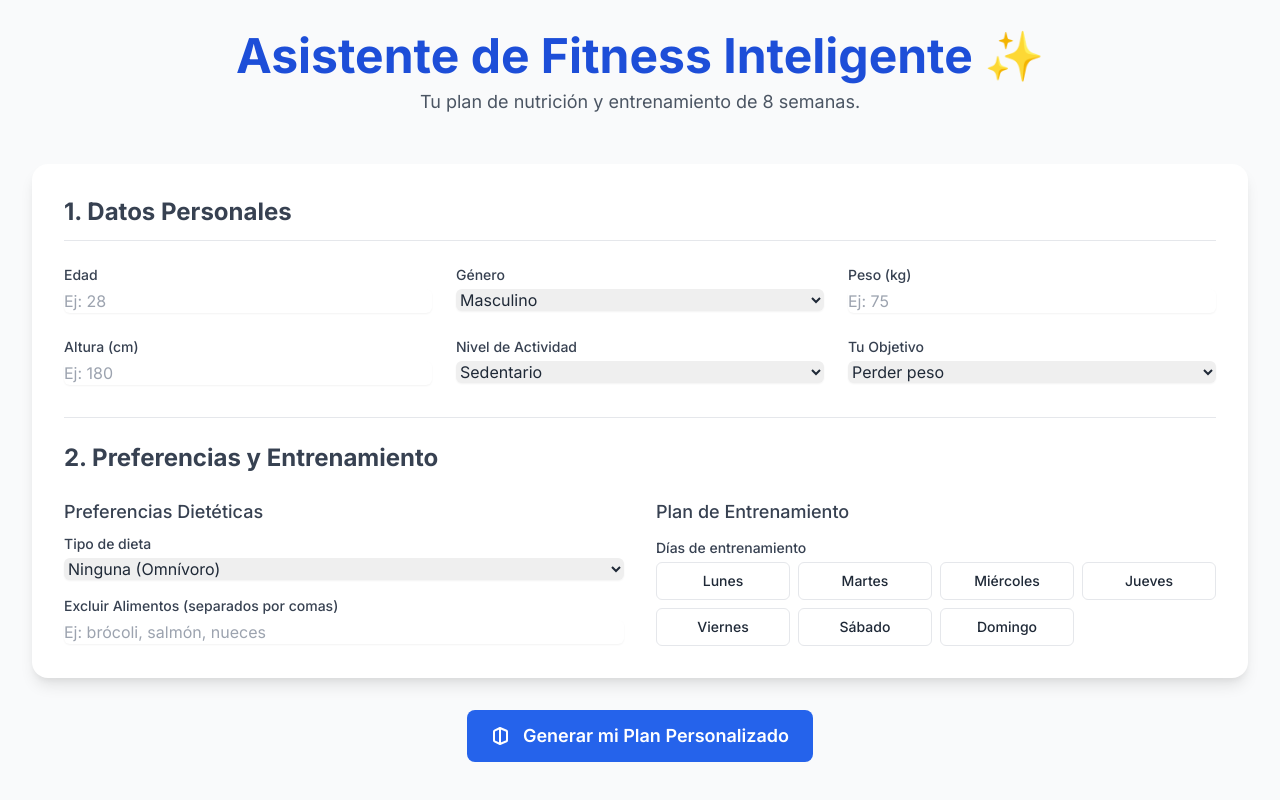
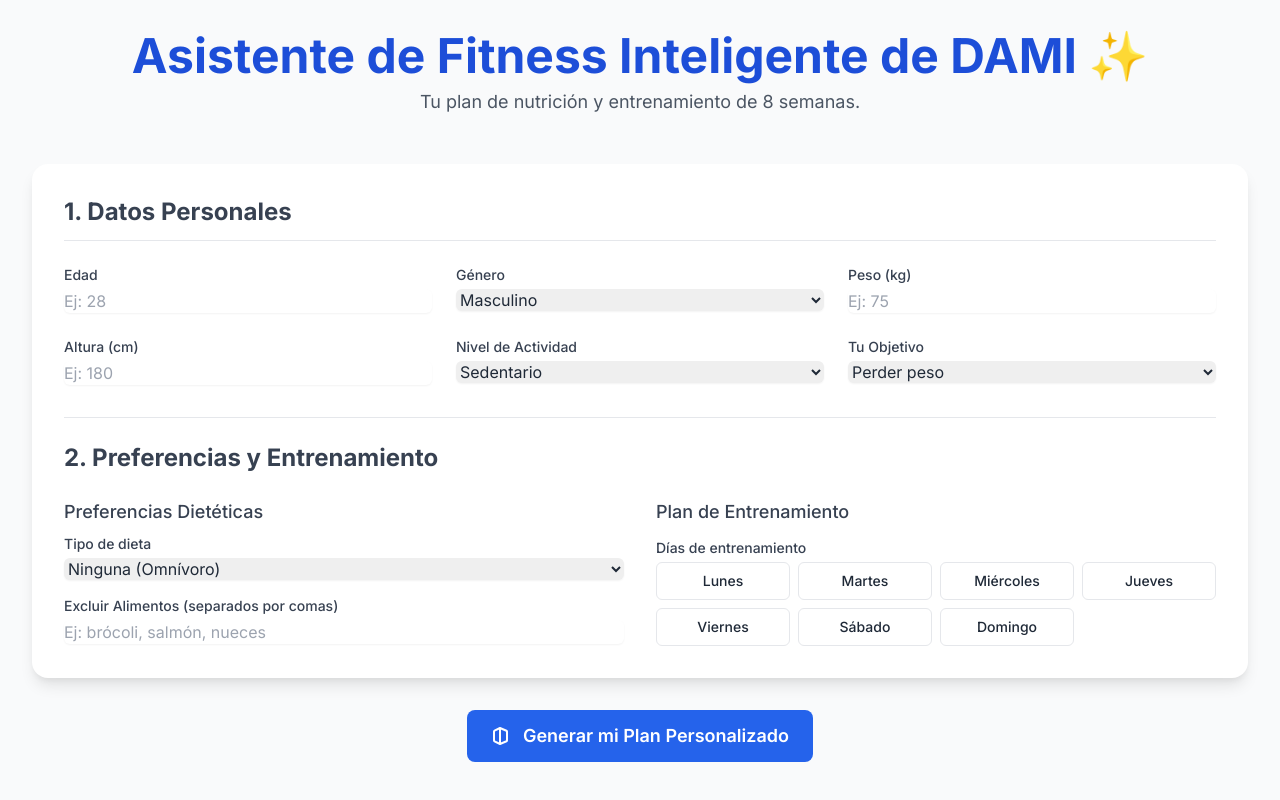
Before and after one commit to dami3000/http-localhost-8000-ProgramaNutricion.html, a plain HTML site: page index.html in a window 1280 px wide. Drawn offline with nearby package versions, Linux system fonts and the light colour scheme.

Commit message:
index.html

```diff
--- a/index.html
+++ b/index.html
@@ -103,7 +103,7 @@
     <div class="container mx-auto p-4 md:p-8 max-w-7xl">
 
         <header class="text-center mb-8 md:mb-12">
-            <h1 class="text-4xl md:text-5xl font-bold text-blue-700">Asistente de Fitness Inteligente ✨</h1>
+            <h1 class="text-4xl md:text-5xl font-bold text-blue-700">Asistente de Fitness Inteligente de DAMI ✨</h1>
             <p class="text-lg text-gray-600 mt-2">Tu plan de nutrición y entrenamiento de 8 semanas.</p>
         </header>
 
```
